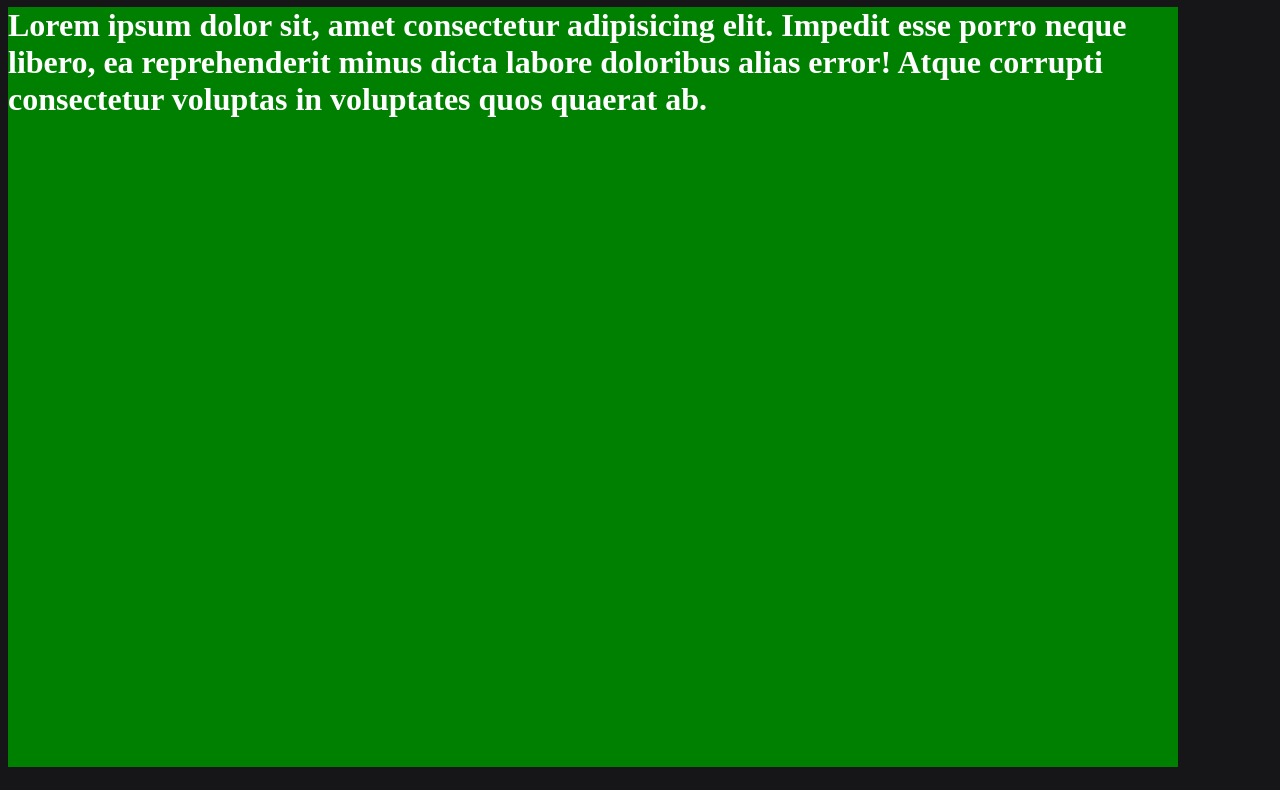
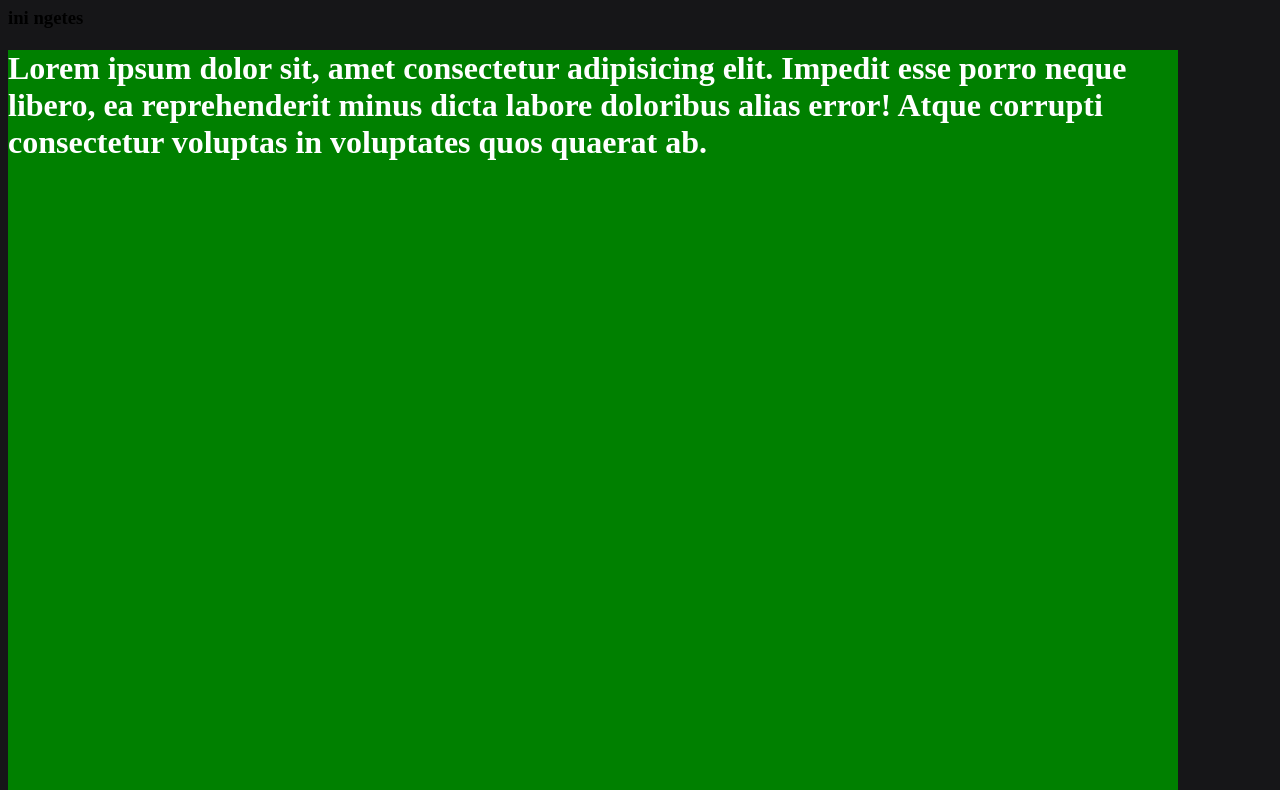
Before and after one commit to VincentVitalis/18D, a plain HTML site: page index.html in a window 1280 px wide. Shown: the part 170-960 px from the top of the page. Drawn offline with Linux system fonts and the light colour scheme.

Commit message:
Update index.html

```diff
--- a/index.html
+++ b/index.html
@@ -16,6 +16,7 @@
         <img src="Logo.png" class="logo">
     </div>
     <h1>Hello World</h1>
+    <h3>ini ngetes</h3>
     <div class="container">
         <h1>Lorem ipsum dolor sit, amet consectetur adipisicing elit. Impedit esse porro neque libero, ea reprehenderit minus dicta labore doloribus alias error! Atque corrupti consectetur voluptas in voluptates quos quaerat ab.</h1>
         <img src="" alt="">
```
